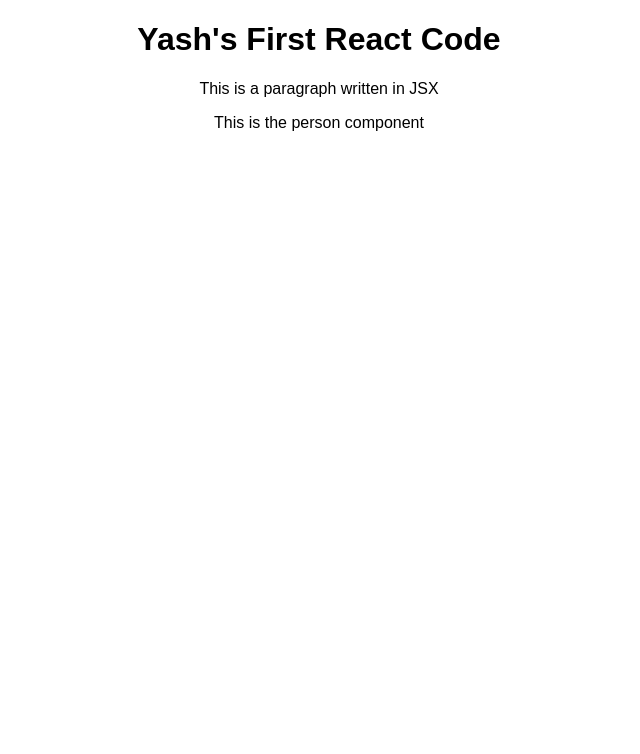
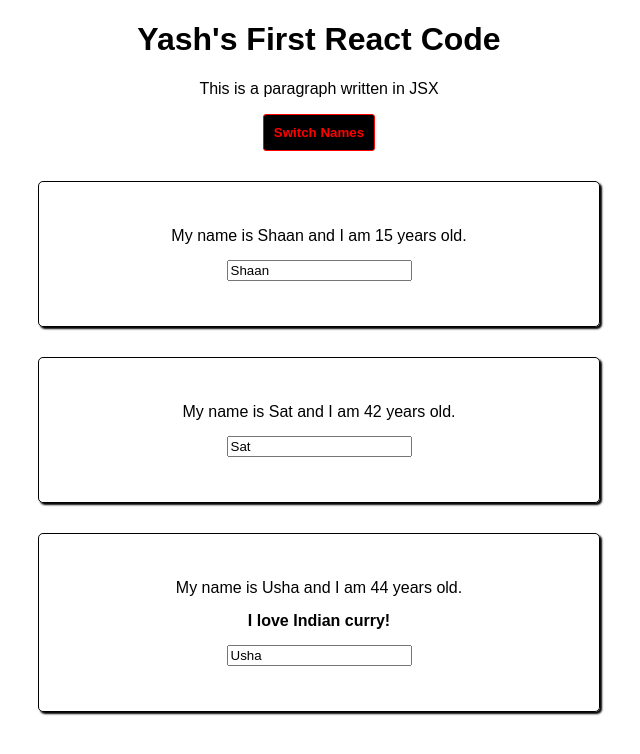
Before and after one commit to yashwason/react-course-code-along, a React (Create React App) app: page / in a window 1280 px wide. Shown: the top 754 px of the page, without its empty margins (321-961 px from the left). Built offline with nearby package versions, Linux system fonts and the light colour scheme.

Commit message:
learnt basics of react, components, JSX, props, state, css styling

```diff
--- a/src/App.js
+++ b/src/App.js
@@ -3,15 +3,70 @@
 import './App.css';
 
 class App extends Component{
-  render(){
-    return (
-      <div className="App">
-          <h1>Yash's First React Code</h1>
-          <p>This is a paragraph written in JSX</p>
-          <Person/>
-      </div>
-    );
-  }
+    state = {
+        persons: [
+            { name: `Shaan`, age: 15 },
+            { name: `Sat`, age: 42 },
+            { name: `Usha`, age: 44 }
+        ]
+    }
+
+    switchNameHandler = (name) => {
+        this.setState({
+            persons: [
+                { name: name, age: 15 },
+                { name: `Sat`, age: 42 },
+                { name: `Usha`, age: 44 }
+            ]
+        });
+    }
+
+    onChangeHandler = (e) => {
+        this.setState({
+            persons: [
+                { name: e.target.value, age: 15 },
+                { name: `Sat`, age: 42 },
+                { name: `Usha`, age: 44 }
+            ]
+        })
+    }
+
+    render = () => {
+        return <div className="App">
+            <h1>Yash's First React Code</h1>
+            <p>This is a paragraph written in JSX</p>
+
+            <button
+             style={{
+                padding: `10px`,
+                borderRadius: `3px`,
+                border: `1px solid #f00`,
+                fontWeight: 600,
+                color: `#f00`,
+                background: `#000`
+             }}
+             onClick={() => this.switchNameHandler(`Yash`)}>
+                 Switch Names
+            </button>
+
+            <Person
+             name={ this.state.persons[0].name }
+             age={ this.state.persons[0].age }
+             onChangeHandler={ this.onChangeHandler }
+             />
+
+            <Person
+             name={ this.state.persons[1].name }
+             age={ this.state.persons[1].age }
+             />
+
+            <Person
+             name={ this.state.persons[2].name }
+             age={ this.state.persons[2].age }>
+                 I love Indian curry!
+             </Person>
+        </div>
+    }
 }
 
 
--- /dev/null
+++ b/src/Person/Person.css
@@ -0,0 +1,14 @@
+.Person{
+    width: 40%;
+    max-width: 500px;
+    border: 1px solid #000;
+    border-radius: 5px;
+    padding: 30px;
+    text-align: center;
+    margin: 30px auto 0;
+    box-shadow: 2px 2px 2px #000;
+}
+.Person *{
+    display: block;
+    margin: 15px auto;
+}
--- a/src/Person/Person.js
+++ b/src/Person/Person.js
@@ -1,8 +1,14 @@
 import React from 'react';
+import './Person.css';
 
-const Person = () => {
+const Person = (props) => {
     return (
-        <p>This is the person component</p>
+        <div className="Person">
+            <p onClick={ props.click }>My name is { props.name } and I am { props.age } years old.</p>
+            <strong>{ props.children }</strong>
+
+            <input type="text" onChange={ props.onChangeHandler } value={ props.name }/>
+        </div>
     )
 }
 
```
